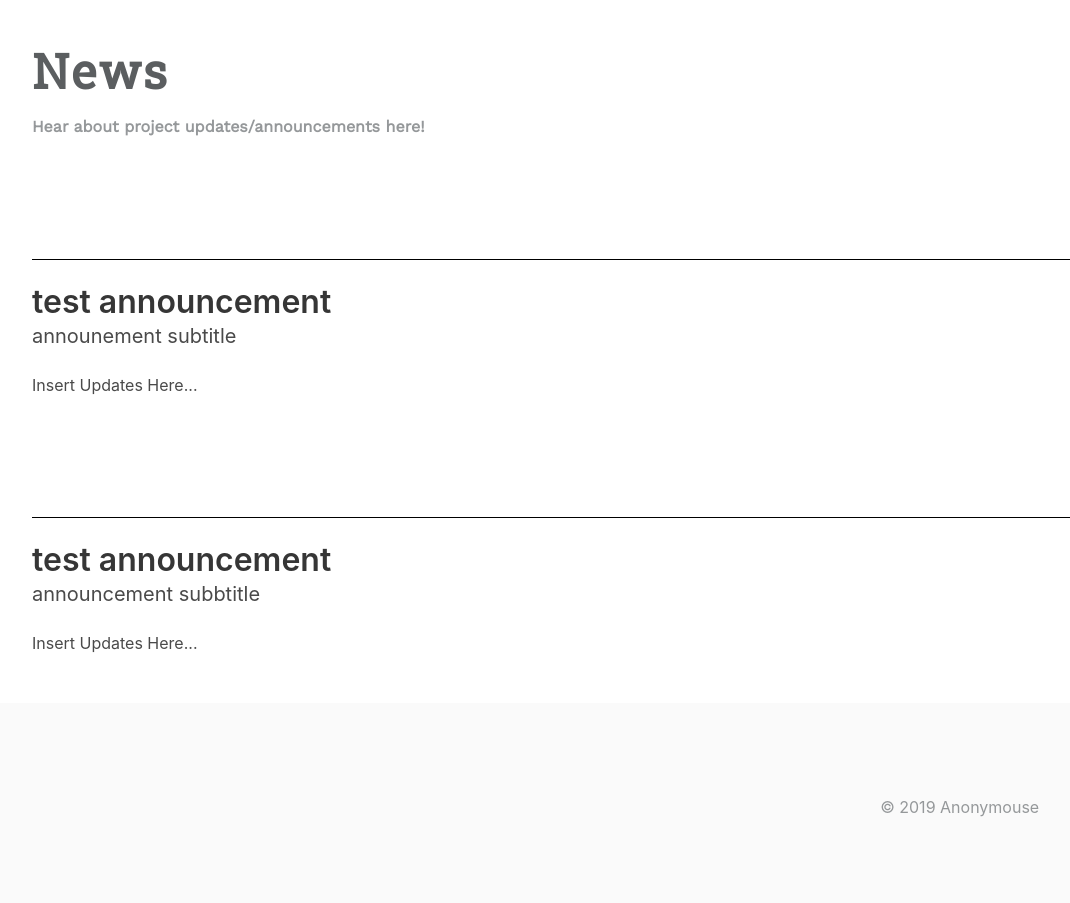
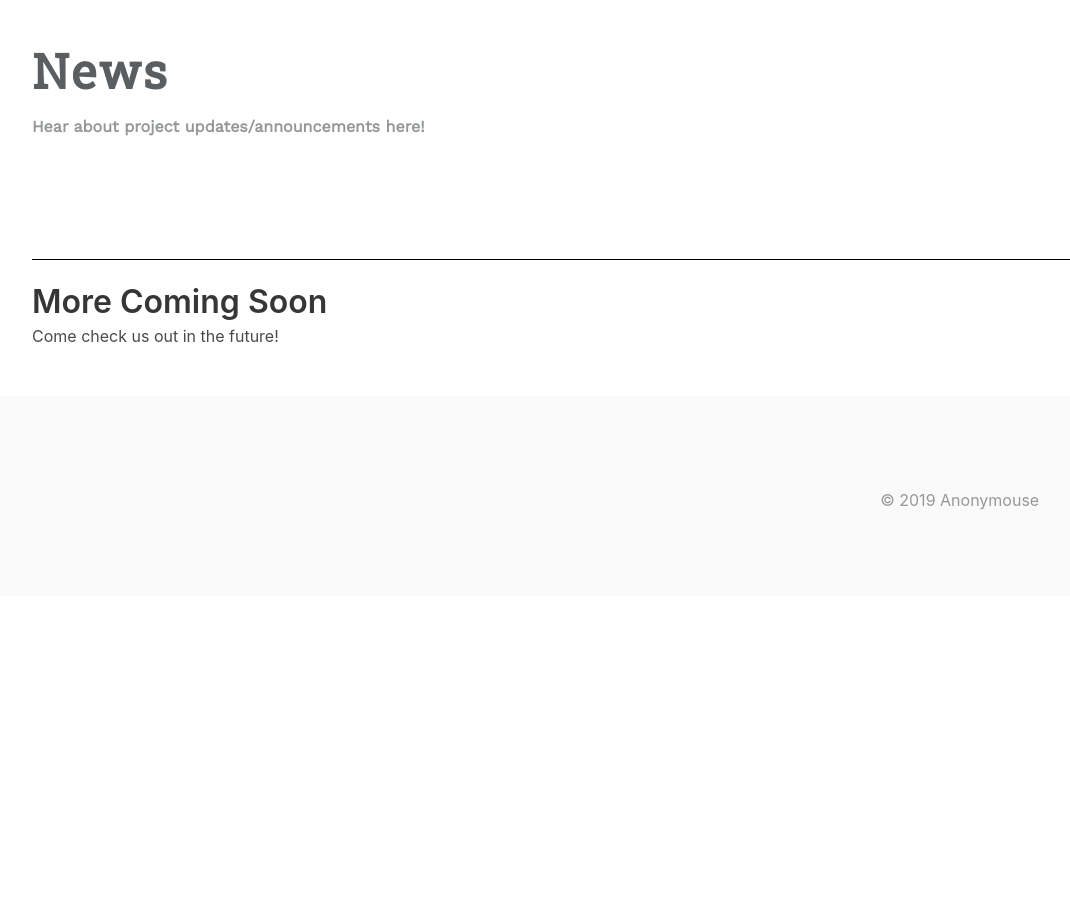
Before and after one commit to duo-yang/anonymouse-site, a Flask app: page /news/ in a window 1280 px wide. Shown: the part 217-1120 px from the top of the page, without its empty margins (32-1102 px from the left). After the commit the page ends 727 px from the top, so only its background shows below. Run offline with Flask 2, Linux system fonts and the light colour scheme; some libraries are stand-ins or nearby versions.

Commit message:
fixed news page

```diff
--- a/templates/news.html
+++ b/templates/news.html
@@ -12,17 +12,9 @@
 <section class="section">
 	<div class = "container">
 		<hr>
-		<h1 class = "title">test announcement</h1>
-		<p class = "subtitle">announement subtitle</p>
-		<p>Insert Updates Here...</p>
-	</div>
-</section>
-<section class="section">
-	<div class = "container">
-		<hr>
-		<h1 class = "title">test announcement</h1>
-		<p class = "subtitle">announcement subbtitle</p>
-		<p>Insert Updates Here...</p>
+		<h1 class = "title">More Coming Soon</h1>
+		<p class = "subtitle"></p>
+		<p>Come check us out in the future!</p>
 	</div>
 </section>
 
```
